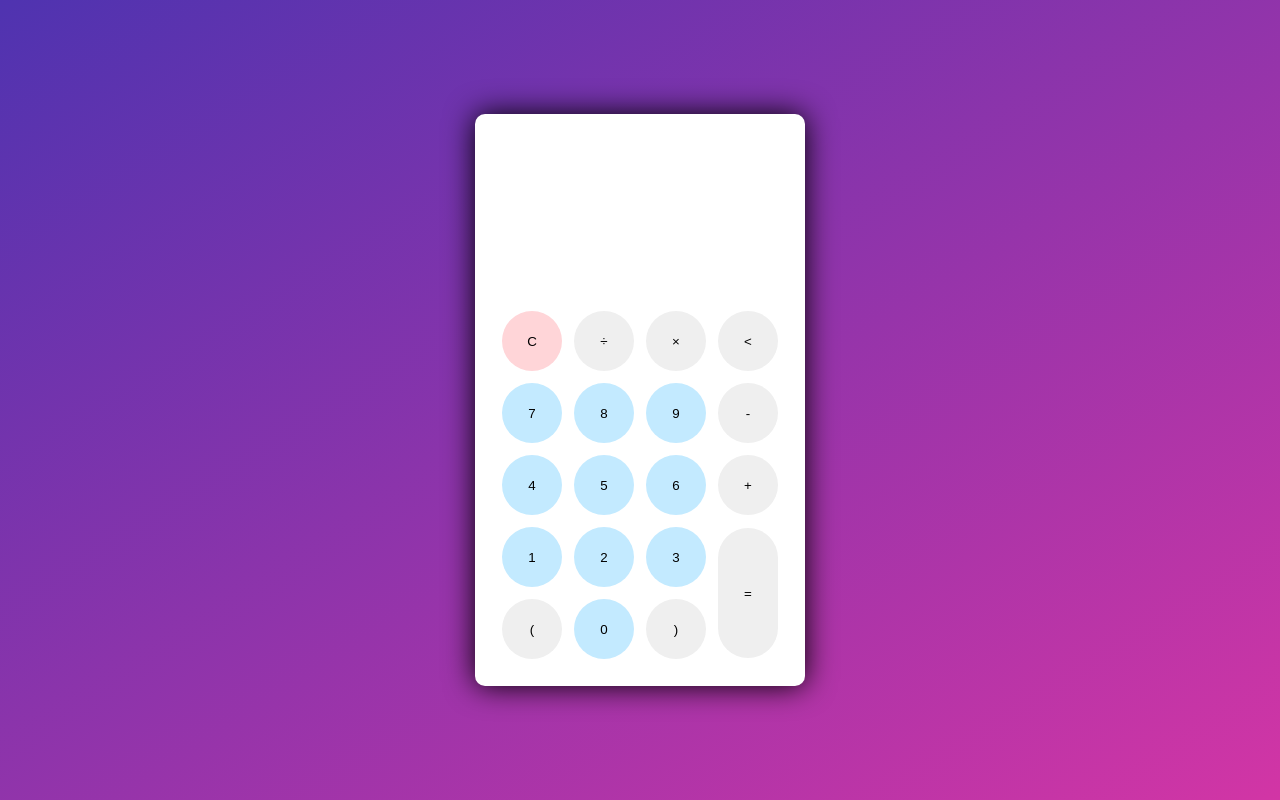
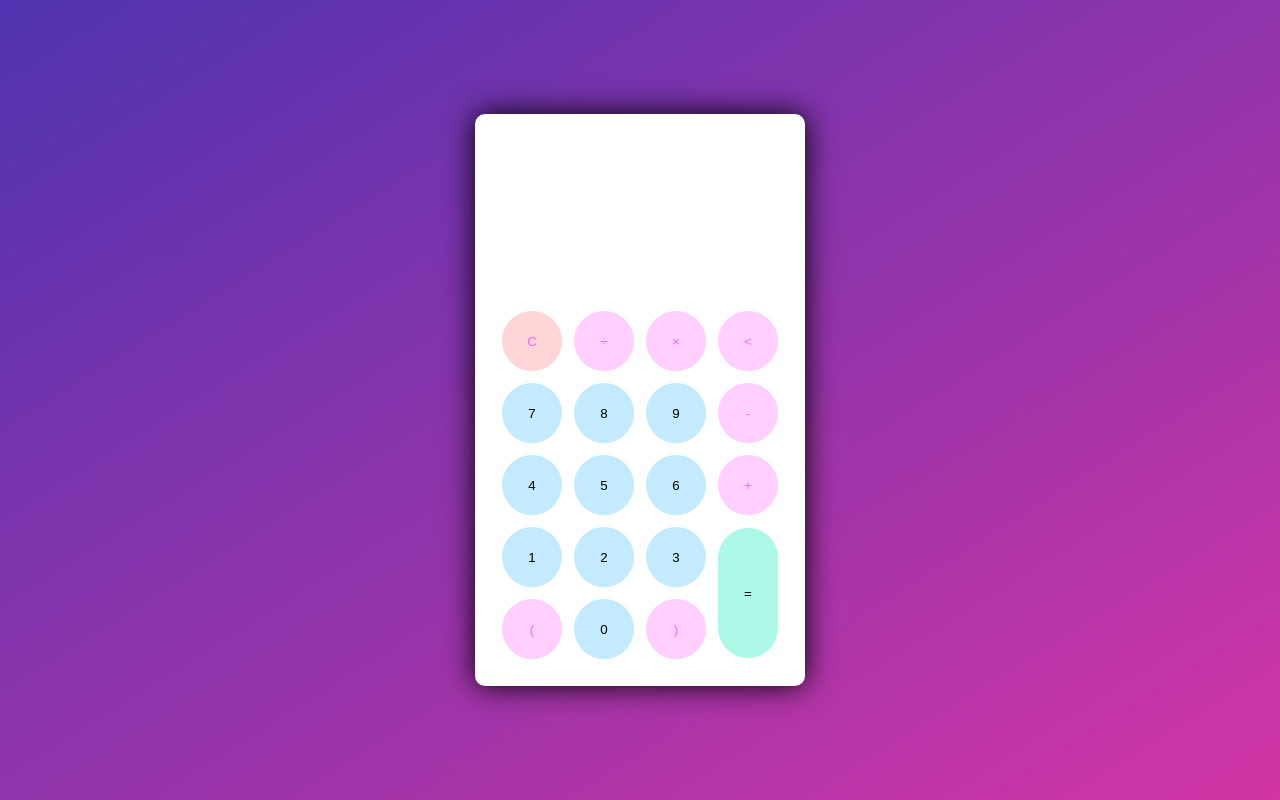
Before and after one commit to wise-guru/calculator, a plain HTML site: page index.html in a window 1280 px wide. Drawn offline with Linux system fonts and the light colour scheme.

Commit message:
Add light mode colors

```diff
--- a/style.css
+++ b/style.css
@@ -114,4 +114,15 @@ button#equal {
 
 .calculator button.btn-number {
     background-color: #c3eaff;
+    color: #000;
 }
+
+.calculator button.btn-operator {
+    background-color: #ffd0fd;
+    color: #f967f3;
+}
+
+.calculator button.btn-equal {
+    background-color: #adf9e7;
+    color: #000;
+}
```
